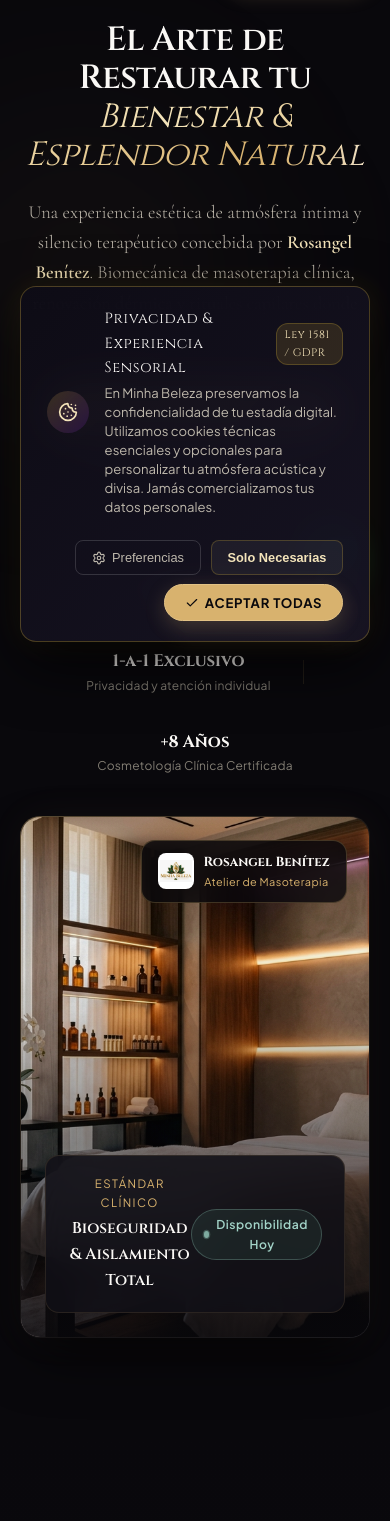
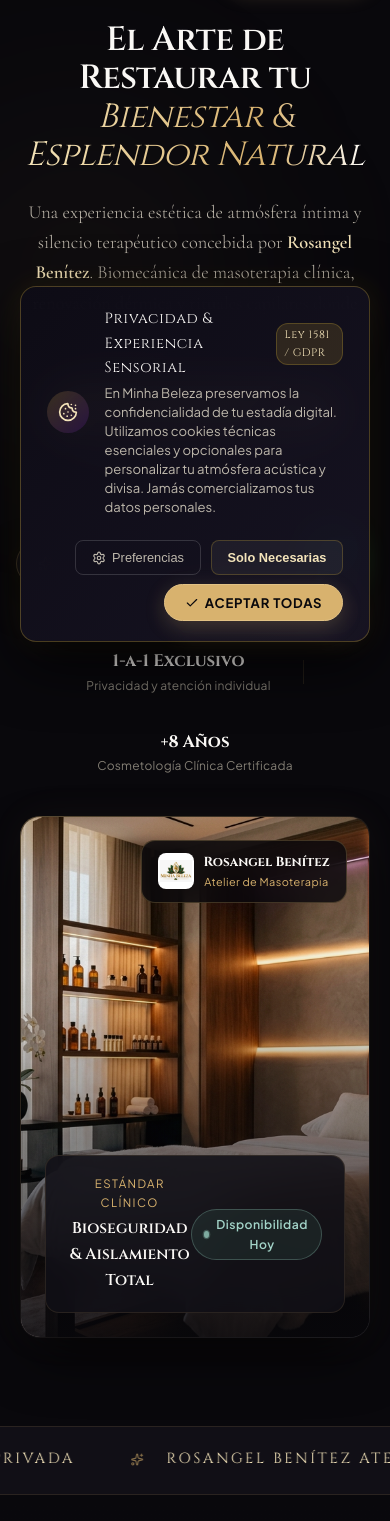
Before and after one commit to DevgizCol/minha-beleza, a React (Vite) app: page / in a window 390 px wide. Shown: the part 178-1699 px from the top of the page. Built offline with nearby package versions, Linux system fonts and the light colour scheme; no server answers.

Commit message:
feat(cinematics): add masked line rise, infinite marquee & 432Hz atmosphere switcher

```diff
--- a/src/App.tsx
+++ b/src/App.tsx
@@ -10,6 +10,8 @@ import { AdminDashboard } from './components/AdminDashboard';
 import { Footer } from './components/Footer';
 import { CookieBanner } from './components/CookieBanner';
 import { LegalModals, type LegalDocType } from './components/LegalModals';
+import { InfiniteMarquee } from './components/InfiniteMarquee';
+import { AtmosphereSwitcher } from './components/AtmosphereSwitcher';
 import { ToastContainer, type ToastMessage } from './components/Toast';
 import { api } from './services/api';
 import type { StudioConfig, ServiceItem, AppointmentItem } from './types';
@@ -187,6 +189,9 @@ export const App: React.FC = () => {
           onExploreServices={handleExploreServices}
         />
 
+        {/* Marquee Editorial Continuo de Alta Costura */}
+        <InfiniteMarquee />
+
         <SanctuaryStory
           config={config}
           onOpenBooking={() => handleOpenBooking()}
@@ -200,6 +205,9 @@ export const App: React.FC = () => {
 
         <LocationSection config={config} />
       </main>
+
+      {/* Atmosphere Switcher Sensorial Flotante (432Hz Sound + Zen Mode) */}
+      <AtmosphereSwitcher />
 
       {/* Footer */}
       <Footer
--- /dev/null
+++ b/src/components/AtmosphereSwitcher.tsx
@@ -0,0 +1,82 @@
+import React, { useState } from 'react';
+import { Volume2, VolumeX, Sparkles } from 'lucide-react';
+import { spaAudio } from '../utils/sound';
+
+export const AtmosphereSwitcher: React.FC = () => {
+  const [soundEnabled, setSoundEnabled] = useState<boolean>(spaAudio.enabled);
+  const [ambientActive, setAmbientActive] = useState<boolean>(false);
+
+  const handleToggleSound = () => {
+    const nextState = spaAudio.toggleSound();
+    setSoundEnabled(nextState);
+  };
+
+  const handleTriggerChime = () => {
+    spaAudio.playSingingBowl();
+    setAmbientActive(true);
+    setTimeout(() => setAmbientActive(false), 2800);
+  };
+
+  return (
+    <aside
+      className="atmosphere-pill"
+      aria-label="Selector de Atmósfera Sensorial del Santuario"
+    >
+      <div style={{ display: 'flex', alignItems: 'center', gap: '0.45rem' }}>
+        <button
+          onClick={handleTriggerChime}
+          title="Tocar cuenco armónico 432Hz"
+          aria-label="Tocar cuenco armónico 432Hz"
+          style={{
+            background: ambientActive ? 'var(--gold-wash-hover)' : 'transparent',
+            border: 'none',
+            borderRadius: '50%',
+            width: '32px',
+            height: '32px',
+            display: 'flex',
+            alignItems: 'center',
+            justifyContent: 'center',
+            color: ambientActive ? 'var(--gold-light)' : 'var(--gold-primary)',
+            cursor: 'pointer',
+            transition: 'all 0.25s ease'
+          }}
+        >
+          <Sparkles size={15} />
+        </button>
+
+        <span
+          style={{
+            fontFamily: 'var(--font-sans)',
+            fontSize: '0.72rem',
+            letterSpacing: '0.08em',
+            textTransform: 'uppercase',
+            color: 'var(--text-secondary)',
+            userSelect: 'none'
+          }}
+        >
+          Atmósfera 432Hz
+        </span>
+      </div>
+
+      <div style={{ width: '1px', height: '16px', background: 'var(--border-subtle)' }} />
+
+      <button
+        onClick={handleToggleSound}
+        title={soundEnabled ? 'Silenciar retroalimentación de audio' : 'Activar audio suave de spa'}
+        aria-label={soundEnabled ? 'Silenciar audio' : 'Activar audio'}
+        style={{
+          background: 'transparent',
+          border: 'none',
+          padding: '4px',
+          color: soundEnabled ? 'var(--gold-warm)' : 'var(--text-muted)',
+          display: 'flex',
+          alignItems: 'center',
+          cursor: 'pointer',
+          transition: 'color 0.2s ease'
+        }}
+      >
+        {soundEnabled ? <Volume2 size={16} /> : <VolumeX size={16} />}
+      </button>
+    </aside>
+  );
+};
--- a/src/components/Hero.tsx
+++ b/src/components/Hero.tsx
@@ -89,7 +89,7 @@ export const Hero: React.FC<HeroProps> = ({ config, onOpenBooking, onExploreServ
               </span>
             </div>
 
-            {/* Monumental Editorial Headline */}
+            {/* Monumental Editorial Headline with Masked Line Rise Animation */}
             <h1
               style={{
                 fontFamily: 'var(--font-serif)',
@@ -101,9 +101,13 @@ export const Hero: React.FC<HeroProps> = ({ config, onOpenBooking, onExploreServ
                 marginBottom: '1.4rem'
               }}
             >
-              El Arte de Restaurar tu <br />
-              <span className="text-gold-shimmer" style={{ fontStyle: 'italic', fontWeight: 400 }}>
-                Bienestar & Esplendor Natural
+              <span className="masked-line-wrap">
+                <span className="masked-line-text">El Arte de Restaurar tu</span>
+              </span>
+              <span className="masked-line-wrap">
+                <span className="masked-line-text masked-line-delay-1 text-gold-shimmer" style={{ fontStyle: 'italic', fontWeight: 400 }}>
+                  Bienestar & Esplendor Natural
+                </span>
               </span>
             </h1>
 
--- /dev/null
+++ b/src/components/InfiniteMarquee.tsx
@@ -0,0 +1,35 @@
+import React from 'react';
+import { Sparkles } from 'lucide-react';
+
+interface MarqueeProps {
+  items?: string[];
+}
+
+export const InfiniteMarquee: React.FC<MarqueeProps> = ({
+  items = [
+    'Masoterapia Biomecánica',
+    'Suite Residencial Privada',
+    'Rosangel Benítez Atelier',
+    'Santa Teresita • Laureles',
+    'Alineación Dérmica & Bioseguridad',
+    'Neuroacústica 432Hz & Aromaterapia',
+    'Atención 1-a-1 Sin Esperas',
+    'Lencería de Hilo Egipcio'
+  ]
+}) => {
+  // Duplicar elementos para scroll continuo sin saltos
+  const trackItems = [...items, ...items];
+
+  return (
+    <div className="marquee-band" aria-label="Especialidades y credenciales de Minha Beleza">
+      <div className="marquee-track">
+        {trackItems.map((text, idx) => (
+          <div key={idx} className="marquee-item">
+            <Sparkles size={13} className="marquee-separator" />
+            <span>{text}</span>
+          </div>
+        ))}
+      </div>
+    </div>
+  );
+};
--- a/src/index.css
+++ b/src/index.css
@@ -403,3 +403,147 @@ body {
     font-size: 0.88rem;
   }
 }
+
+
+/* ============================================================
+   AWWWARDS ATELIER CINEMATICS — MOTION LAYER & SCENES
+   Masked line reveal, Infinite Edge Marquee, Floating Inspection Cards
+   ============================================================ */
+
+/* 1. Masked Line Reveal (Signature Opening) */
+.masked-line-wrap {
+  overflow: hidden;
+  display: block;
+}
+
+.masked-line-text {
+  display: inline-block;
+  transform: translateY(115%);
+  animation: maskedLineRise 1.1s cubic-bezier(0.16, 1, 0.3, 1) forwards;
+}
+
+.masked-line-delay-1 {
+  animation-delay: 0.12s;
+}
+
+.masked-line-delay-2 {
+  animation-delay: 0.28s;
+}
+
+@keyframes maskedLineRise {
+  0% {
+    transform: translateY(115%);
+    opacity: 0.1;
+  }
+  100% {
+    transform: translateY(0%);
+    opacity: 1;
+  }
+}
+
+/* 2. Edge-to-Edge Infinite Marquee */
+.marquee-band {
+  width: 100%;
+  overflow: hidden;
+  white-space: nowrap;
+  padding: 1.25rem 0;
+  border-top: 1px solid var(--border-subtle);
+  border-bottom: 1px solid var(--border-subtle);
+  background: var(--bg-surface);
+  position: relative;
+  user-select: none;
+}
+
+.marquee-track {
+  display: inline-flex;
+  gap: 3.5rem;
+  animation: marqueeScroll 35s linear infinite;
+  will-change: transform;
+}
+
+.marquee-band:hover .marquee-track {
+  animation-play-state: paused;
+}
+
+@keyframes marqueeScroll {
+  0% {
+    transform: translateX(0);
+  }
+  100% {
+    transform: translateX(-50%);
+  }
+}
+
+.marquee-item {
+  display: inline-flex;
+  align-items: center;
+  gap: 1.4rem;
+  font-family: var(--font-serif);
+  font-size: clamp(0.92rem, 1.35vw, 1.15rem);
+  letter-spacing: 0.18em;
+  text-transform: uppercase;
+  color: var(--gold-light);
+}
+
+.marquee-separator {
+  color: var(--gold-primary);
+  opacity: 0.6;
+}
+
+/* 3. Floating Inspection Glass Plates */
+.inspection-plate {
+  position: relative;
+  background: var(--bg-card);
+  border: 1px solid var(--border-subtle);
+  border-radius: var(--radius-lg);
+  padding: 2.2rem;
+  transition: transform 0.45s cubic-bezier(0.16, 1, 0.3, 1), border-color 0.45s ease, box-shadow 0.45s ease;
+}
+
+.inspection-plate:hover {
+  border-color: var(--border-medium);
+  transform: translateY(-6px) scale(1.01);
+  box-shadow: 0 30px 60px -15px rgba(0, 0, 0, 0.85), 0 0 40px rgba(216, 178, 110, 0.08);
+}
+
+/* 4. Atmosphere Switcher Pill */
+.atmosphere-pill {
+  position: fixed;
+  bottom: 24px;
+  left: 24px;
+  z-index: 8500;
+  background: rgba(17, 15, 22, 0.92);
+  backdrop-filter: blur(20px);
+  -webkit-backdrop-filter: blur(20px);
+  border: 1px solid var(--border-medium);
+  border-radius: var(--radius-full);
+  padding: 0.45rem 1rem;
+  display: flex;
+  align-items: center;
+  gap: 0.8rem;
+  box-shadow: 0 15px 35px rgba(0, 0, 0, 0.65), 0 0 20px rgba(216, 178, 110, 0.06);
+}
+
+@media (max-width: 768px) {
+  .atmosphere-pill {
+    bottom: 80px;
+    left: 16px;
+    padding: 0.35rem 0.8rem;
+  }
+}
+
+/* 5. Reduced Motion Support */
+@media (prefers-reduced-motion: reduce) {
+  .masked-line-text {
+    transform: none !important;
+    animation: none !important;
+    opacity: 1 !important;
+  }
+  .marquee-track {
+    animation: none !important;
+    transform: none !important;
+  }
+  .inspection-plate:hover {
+    transform: none !important;
+  }
+}
--- a/src/utils/sound.ts
+++ b/src/utils/sound.ts
@@ -105,6 +105,40 @@ class SpaAudioEngine {
       // Audio seguro
     }
   }
+
+  /**
+   * Cuenco Tibetano / Gong Profundo de Relajación (Ambient Sanctuary Mode)
+   */
+  public playSingingBowl() {
+    if (!this.enabled) return;
+    try {
+      this.initContext();
+      if (!this.ctx) return;
+
+      const fundamental = 216; // Subarmónico de 432Hz
+      const harmonics = [1, 2.76, 5.4];
+      harmonics.forEach((h, i) => {
+        if (!this.ctx) return;
+        const osc = this.ctx.createOscillator();
+        const gain = this.ctx.createGain();
+
+        osc.type = 'sine';
+        osc.frequency.setValueAtTime(fundamental * h, this.ctx.currentTime);
+
+        const initialGain = 0.03 / (i + 1);
+        gain.gain.setValueAtTime(initialGain, this.ctx.currentTime);
+        gain.gain.exponentialRampToValueAtTime(0.00001, this.ctx.currentTime + 2.8);
+
+        osc.connect(gain);
+        gain.connect(this.ctx.destination);
+
+        osc.start();
+        osc.stop(this.ctx.currentTime + 2.8);
+      });
+    } catch {
+      // Audio seguro
+    }
+  }
 }
 
 export const spaAudio = new SpaAudioEngine();
```
